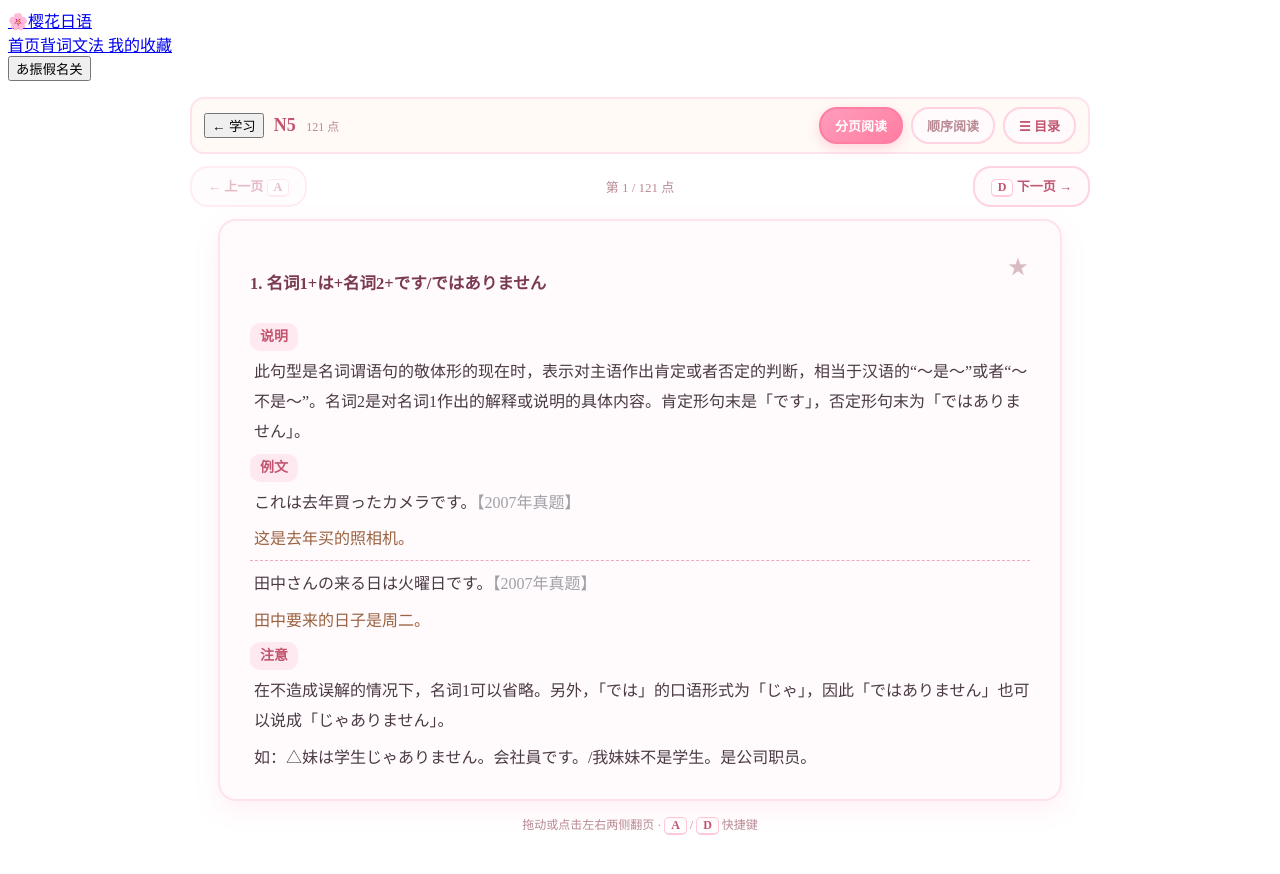
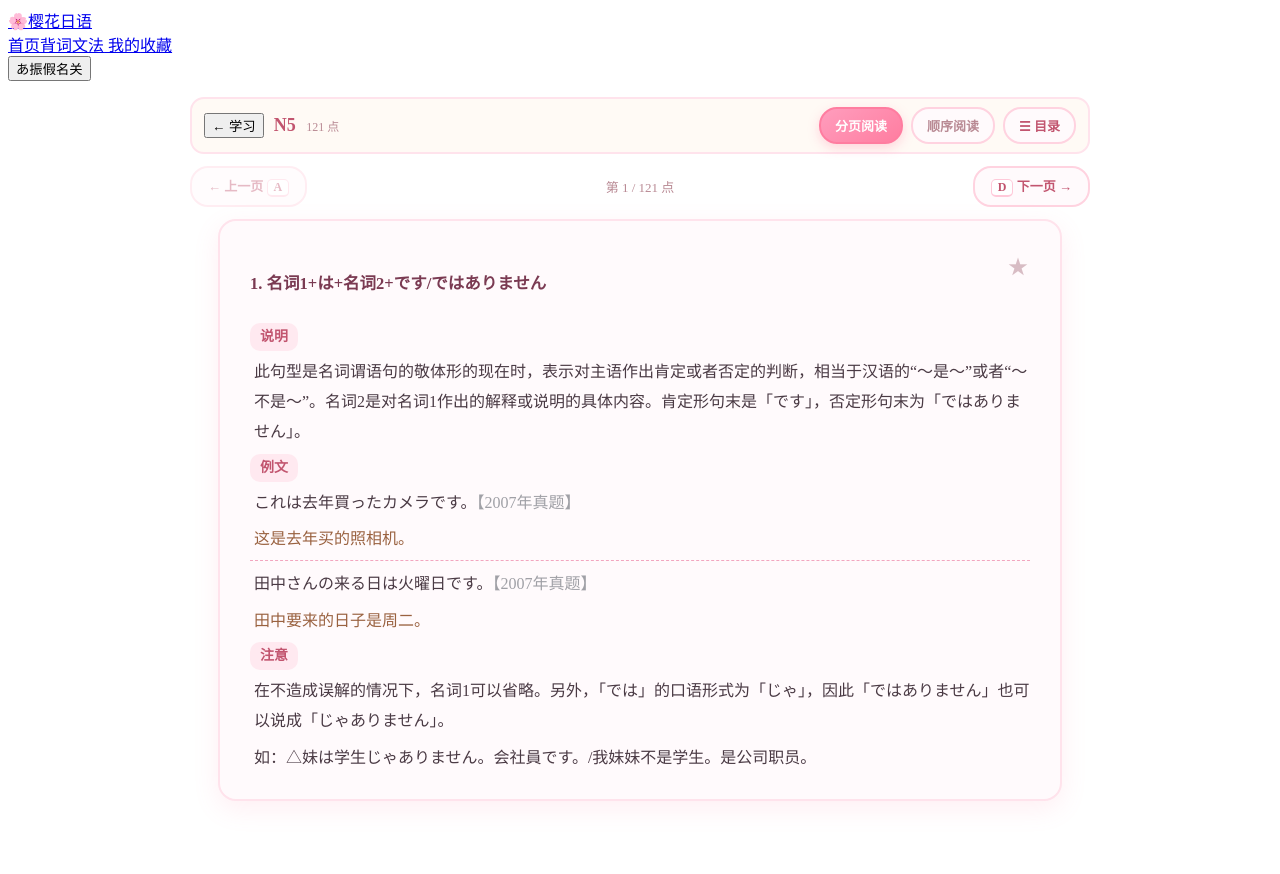
Before and after one commit to by-be-young/sakura-JLPT, a Vue app: page /#/study/1 in a window 1280 px wide. Shown: the top 874 px of the page. Built offline with nearby package versions, Linux system fonts and the light colour scheme; the HTML template or start-up script is replaced by a standard one.

Commit message:
fix(study): 移除分页模式手型光标与底部翻页提示语

```diff
--- a/src/views/GrammarReader.vue
+++ b/src/views/GrammarReader.vue
@@ -114,7 +114,6 @@
             </template>
           </div>
         </div>
-        <div class="page-hint">拖动或点击左右两侧翻页 · <span class="kbd">A</span> / <span class="kbd">D</span> 快捷键</div>
       </template>
     </div>
 
@@ -746,8 +745,6 @@ watch(currentPointId, () => {
 /* 阅读内容区 */
 .reader-content { position: relative; }
 .reader-content.paged { user-select: none; -webkit-user-select: none; cursor: default; perspective: 1800px; }
-.reader-content.paged .page-wrap { cursor: grab; }
-.reader-content.paged .page-wrap:active { cursor: grabbing; }
 
 /* 分页翻书特效（3D 翻页） */
 .book-page { transform-style: preserve-3d; backface-visibility: hidden; transform-origin: left center; will-change: transform; }
@@ -905,12 +902,6 @@ watch(currentPointId, () => {
   margin-bottom: 8px;
   letter-spacing: 0.5px;
 }
-.page-hint {
-  text-align: center;
-  color: #b98a94;
-  font-size: 12px;
-  margin-top: 14px;
-}
 
 /* 侧边目录 */
 .toc-backdrop {
```
